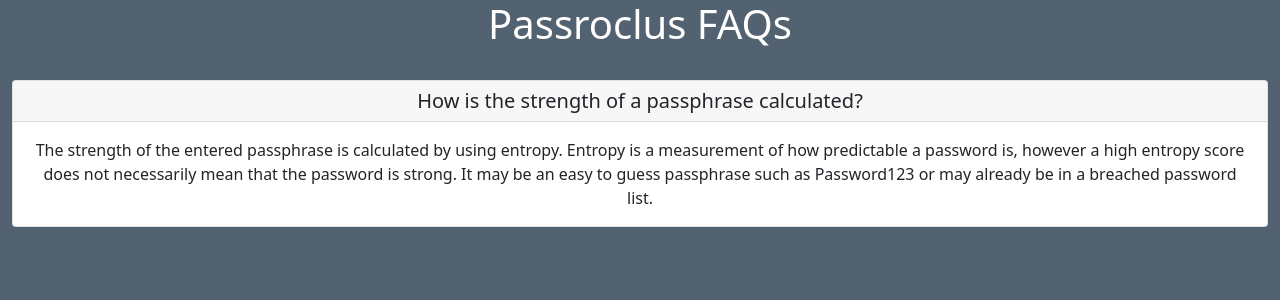
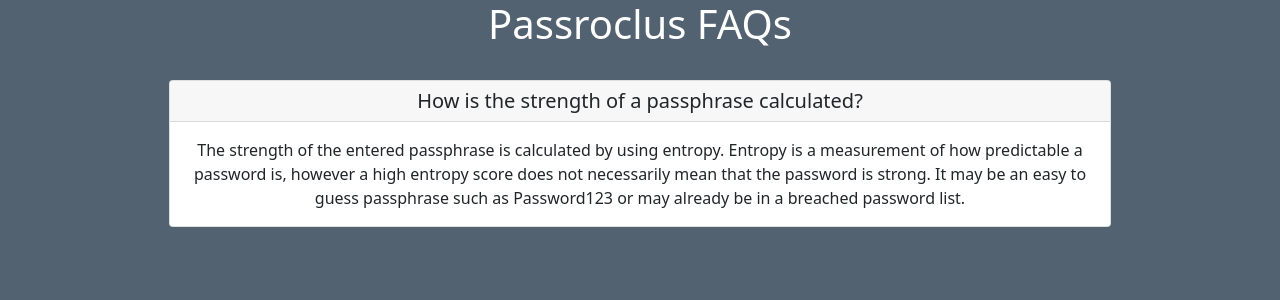
Before and after one commit to cybersomething/passroclus, a Flask app: page /FAQ in a window 1280 px wide. Shown: the top 300 px of the page. Run offline with Flask 2, Linux system fonts and the light colour scheme.

Commit message:
Update faq.html

```diff
--- a/templates/faq.html
+++ b/templates/faq.html
@@ -17,7 +17,7 @@
 
   <h1>Passroclus FAQs</h1>
   <br>
-<div class="card">
+<div class="card w-75">
   <h5 class="card-header">
     How is the strength of a passphrase calculated?
   </h5>
```
